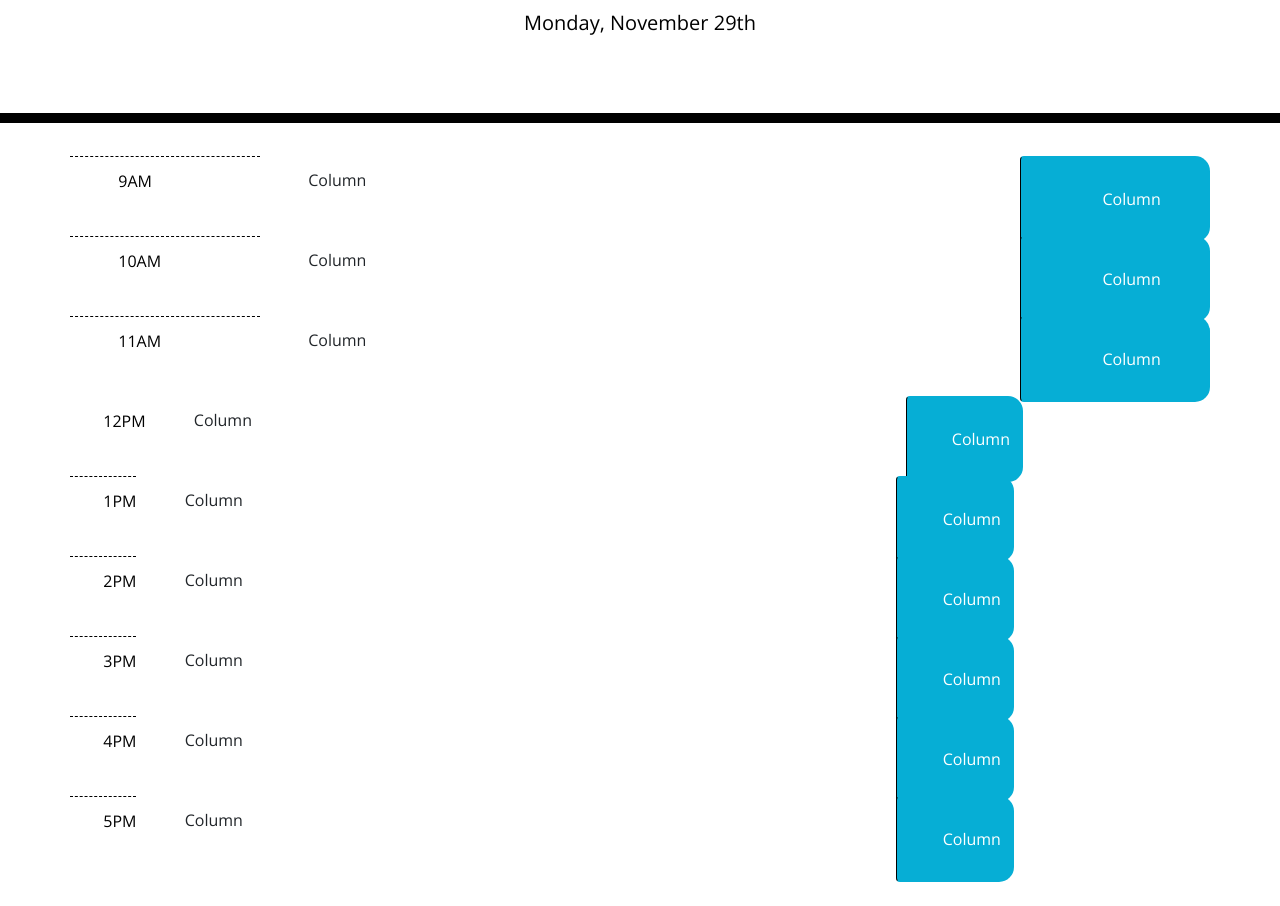
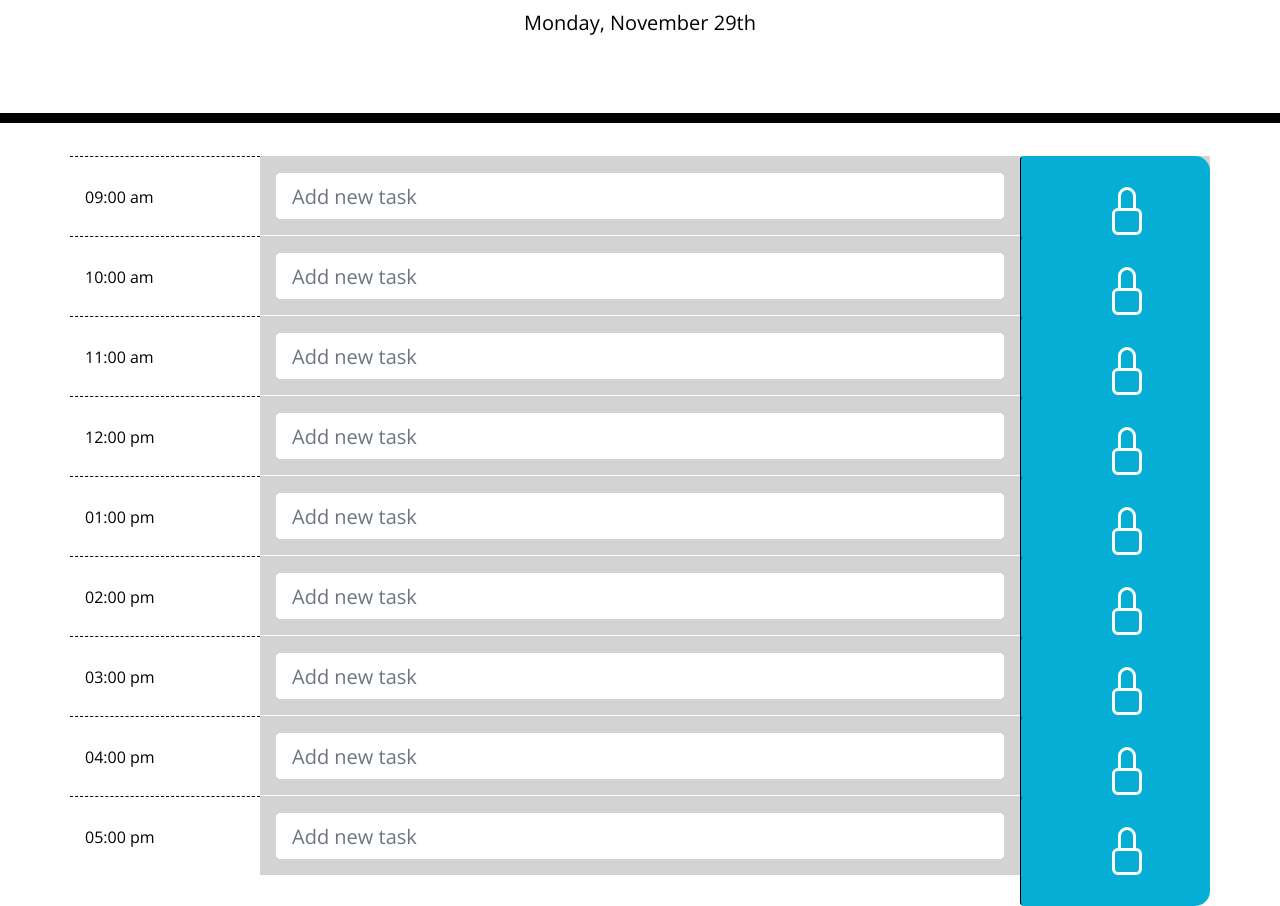
Before and after one commit to Chelseao86/plannerchallenge, a plain HTML site: page index.html in a window 1280 px wide. Shown: the part 181-1087 px from the top of the page. Before the commit the page ends 1063 px from the top, so only its background shows below. Drawn offline with nearby package versions, Linux system fonts and the light colour scheme.

Commit message:
after tutor 211128

```diff
--- a/assets/script.js
+++ b/assets/script.js
@@ -1,7 +1,11 @@
 // global variables
 var currentDayEl = document.querySelector("#currentDay");
-var containerEl = document.querySelector("#container");
-var timeblockEl = document.querySelector("#time");
+var containerEl = document.querySelector(".container");
+/* var timeblockEl = document.querySelector("#time");
+var hourEl = document.querySelector("#hour col-2")
+var taskEl = document.querySelector("#form-control form-control-lg");
+ var saveBtn = document.querySelector("#btn saveBtn col-2") */
+var now = moment();
 
 // current day, month date
 currentDayEl.innerHTML=moment().format("dddd, MMMM Do");
@@ -9,18 +13,46 @@ currentDayEl.innerHTML=moment().format("dddd, MMMM Do");
 //  time blocks 9-5
 var createTimeblock = function () {
 }
-//  //  color-coded time-based loop
-    for (var i = 0; i < timeblockEl.length; i++){
 
-        timeblockEl.attr("data-number", i)
-        timeblockEl.text(timeblockEl[i].hour)
-    }
+//  color-coded time-based loop
+// determine if time is in the past present or future
+function isPastPresentOrFuture(time) {
+  const now = new Date()
+  const then = new Date(time)
+  if (now.getTime() > then.getTime()) return 'past'
+  if (now.getTime() < then.getTime()) return 'future'
+  return 'present'
+}
 
-//  //  text input item
+function createSchedule() {
+  var hours = [9, 10, 11, 12, 13, 14, 15, 16, 17];
+  for (let i = 0; i < hours.length; i++) {
+    containerEl.innerHTML += `
+    <div class="row ${isPastPresentOrFuture(hours[i])}">
+    <div class="hour col-2">
+    <div>${moment(hours[i], ["HH.mm"]).format("hh:mm a")}</div>
+    </div>
+    <div class="col-8">
+<input value="${localStorage.getItem("task-"+hours[i])||""}"  id="textarea-${hours[i]}" class="form-control form-control-lg" type="text" placeholder="Add new task" aria-label=".new-task">
+    </div>
+    <button id="button-${hours[i]}" class="btn saveBtn col-2">
+      <svg xmlns="http://www.w3.org/2000/svg" width="48" height="48" fill="currentColor" class="bi bi-lock" viewBox="0 0 16 16">
+        <path d="M8 1a2 2 0 0 1 2 2v4H6V3a2 2 0 0 1 2-2zm3 6V3a3 3 0 0 0-6 0v4a2 2 0 0 0-2 2v5a2 2 0 0 0 2 2h6a2 2 0 0 0 2-2V9a2 2 0 0 0-2-2zM5 8h6a1 1 0 0 1 1 1v5a1 1 0 0 1-1 1H5a1 1 0 0 1-1-1V9a1 1 0 0 1 1-1z"/>
+      </svg>
+    </button>
+  </div>
+  `
+  }
 
+  var buttons = document.querySelectorAll('.saveBtn')
 
+  for (let i = 0; i < buttons.length; i++) {
+    buttons[i].addEventListener('click', function() {
+      var textarea = document.querySelector(`#textarea-${hours[i]}`)
+      var text = textarea.value
+      localStorage.setItem('task-' + hours[i], text)
+    })
+  }
+}
 
-
-
-
-//  //  item save button
+createSchedule()
--- a/assets/style.css
+++ b/assets/style.css
@@ -77,5 +77,3 @@ textarea{
   font-size: 20px;
   transition: all .3s ease-in-out;
 }
-
-/* END PLANNER STYLES */
--- a/index.html
+++ b/index.html
@@ -21,107 +21,7 @@
     <p id="currentDay" class="lead"></p>
   </header>
   <div class="container">
-    <!-- Timeblocks go here -->
-    <div class="row">
-      <div class="hour col-2">
-        9AM
-      </div>
-      <div class="col-8">
-        Column
-      </div>
-      <div class="btn saveBtn col-2">
-        Column
-      </div>
     </div>
-    <div class="row">
-      <div class="hour col-2">
-        10AM
-      </div>
-      <div class="col-8">
-        Column
-      </div>
-      <div class="btn saveBtn col-2">
-        Column
-      </div>
-    </div>
-    <div class="row">
-      <div class="hour col-2">
-        11AM
-      </div>
-      <div class="col-8">
-        Column
-      </div>
-      <div class="btn saveBtn col-2">
-        Column
-      </div>
-    </div>
-    <div class="row">
-      <div class="hour">
-        12PM
-      </div>
-      <div class="col-8">
-        Column
-      </div>
-      <div class="btn saveBtn">
-        Column
-      </div>
-    </div>
-    <div class="row">
-      <div class="hour">
-        1PM
-      </div>
-      <div class="col-8">
-        Column
-      </div>
-      <div class="btn saveBtn">
-        Column
-      </div>
-    </div>
-    <div class="row">
-      <div class="hour">
-        2PM
-      </div>
-      <div class="col-8">
-        Column
-      </div>
-      <div class="btn saveBtn">
-        Column
-      </div>
-    </div>
-    <div class="row">
-      <div class="hour">
-        3PM
-      </div>
-      <div class="col-8">
-        Column
-      </div>
-      <div class="btn saveBtn">
-        Column
-      </div>
-    </div>
-    <div class="row">
-      <div class="hour">
-        4PM
-      </div>
-      <div class="col-8">
-        Column
-      </div>
-      <div class="btn saveBtn">
-        Column
-      </div>
-    </div>
-    <div class="row">
-      <div class="hour">
-        5PM
-      </div>
-      <div class="col-8">
-        Column
-      </div>
-      <div class="btn saveBtn">
-        Column
-      </div>
-    </div>
-  </div>
   <script src="https://code.jquery.com/jquery-3.4.1.min.js"></script>
   <script src="https://cdnjs.cloudflare.com/ajax/libs/moment.js/2.24.0/moment.min.js"></script>
   <script src="assets/script.js"></script>
```
